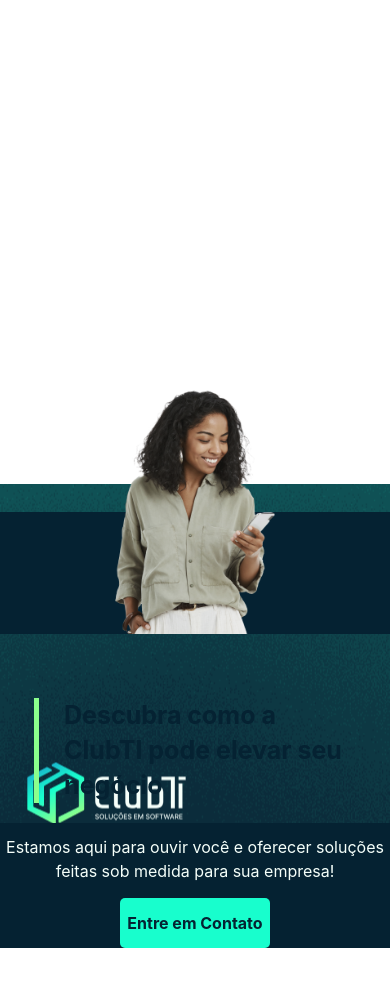
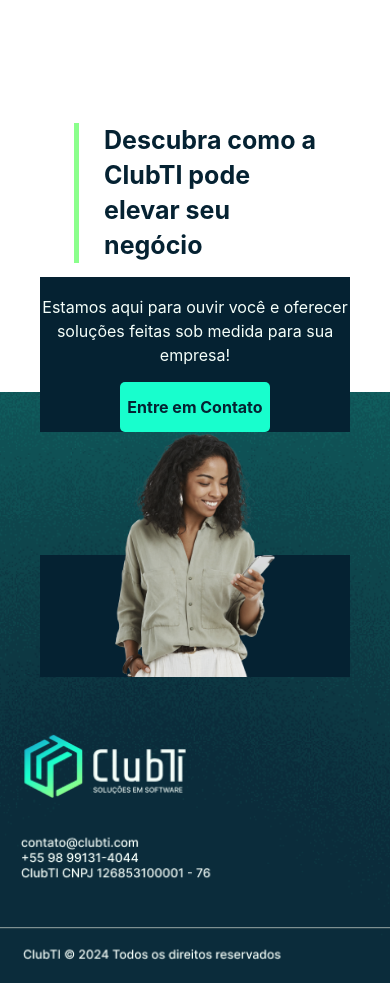
Before and after one commit to kauaumnougueira/site_clubti, a React (Create React App) app: page / in a window 390 px wide. Shown: the part 5720-6703 px from the top of the page. Before the commit the page ends 6668 px from the top, so only its background shows below. Built offline with nearby package versions, Linux system fonts and the light colour scheme.

Commit message:
teste deploy 1

```diff
--- a/src/App.css
+++ b/src/App.css
@@ -43,3 +43,12 @@ html, body {
   display: flex;
   justify-content: center;
 }
+
+
+.gradient {
+  @media (max-width: 400px) {
+    background-color: #052232;
+  }
+
+  background: linear-gradient(to bottom, transparent 50%, #052232 50%);
+}
--- a/src/components/banners/Banner5.tsx
+++ b/src/components/banners/Banner5.tsx
@@ -6,7 +6,7 @@ import Footer from "../layout/Footer";
 
 const Banner5 = () => {
     return (
-        <div>
+        <div style={{overflow: "hidden"}}>
             <div className="flex items-center justify-center mt-24"> {/* Utilizando flexbox para centralizar */}
                 <B.ColContainer className="flex flex-col items-center mr-auto md:ml-32">
                     <B.StartText>
--- a/src/components/banners/StyledBannerComp.tsx
+++ b/src/components/banners/StyledBannerComp.tsx
@@ -17,7 +17,8 @@ export const Container = styled.div<ContainerProps>`
     flex-direction: column;
     width: 100%;
     height: ${(props) => props.height || `100vh`};
-    @media (max-width: 400px) {
+
+    @media (max-width: 480px) {
         height: ${(props) => props.mobileHeight || `calc(${props.height} + 40vh)` || `100vh`};
         background-image: url(${(props) => props.mobileBackgroundImage || props.backgroundImage});
     }
--- a/src/components/layout/Footer.tsx
+++ b/src/components/layout/Footer.tsx
@@ -1,7 +1,7 @@
 import * as B from "../banners/StyledBannerComp";
 import * as S from "../../assets/styleds/StyledComponents";
 import backgroundImage from "../../assets/img/footer_bg.png";
-import mobileBackgroundImage from "../../assets/img/Footer_mobile.png"
+import mobileBackgroundImage from "../../assets/img/Footer_mobile.png";
 import MulherFooter from "../../assets/img/mulher_footer.png";
 
 const Footer = () => {
@@ -9,23 +9,20 @@ const Footer = () => {
         <B.Container
             backgroundImage={backgroundImage}
             mobileBackgroundImage={mobileBackgroundImage}
-            mobileHeight="55vh"
-            height="40vh"
-            className="flex justify-center items-center mt-24 md:mt-48"
+            mobileHeight="70vh"
+            height="70vh"
+            className="flex justify-center items-center md:mt-48"
         >
-            <div className="grid grid-cols-1 md:grid-cols-2 mb-24 md:mb-96 gap-y-8 md:gap-y-0">
+            <div className="grid grid-cols-1 md:grid-cols-2 md:mb-44 md:gap-y-0 -mt-96 px-10 md:px-0">
                 {/* Seção da Imagem */}
-                <div className="flex justify-center md:ml-48 mb-8 md:mb-36"
-                    style={{
-                        background: `linear-gradient(to bottom, transparent 50%, ${S.colors.primario3} 50%)`,
-                    }}>
+                <div className="flex justify-center md:ml-48 md:mb-36 md:order-1 order-2 gradient">
                     <img src={MulherFooter} alt="Mulher no Footer" className="md:-mt-48 w-40 md:w-auto" />
                 </div>
 
                 {/* Seção do Texto */}
-                <div className="flex flex-col items-center md:items-start md:mr-48 md:mb-36 order-2"
+                <div className="flex flex-col items-center md:items-start md:mr-48 md:mb-36 md:order-2 order-1 -mt-48 md:mt-0"
                     style={{
-                        background: `linear-gradient(to bottom, transparent 50%, ${S.colors.primario3} 50%)`,
+                        background: `linear-gradient(to bottom, transparent 50%, ${S.colors.primario3} 50%)`
                     }}>
                     <B.StartText className="text-center md:text-left">
                         <S.Primario3Text>
@@ -34,7 +31,7 @@ const Footer = () => {
                     </B.StartText>
 
                     {/* Nova div para o texto adicional */}
-                    <div className="mt-8 md:mt-24 2xl:mt-40 md:pr-10 text-center md:text-left order-1">
+                    <div className="mt-8 md:mt-24 2xl:mt-40 md:pr-10 text-center md:text-left">
                         <S.Neutra1Text className="mb-5">
                             Estamos aqui para ouvir você e oferecer soluções feitas sob medida para sua empresa!
                         </S.Neutra1Text>
```
